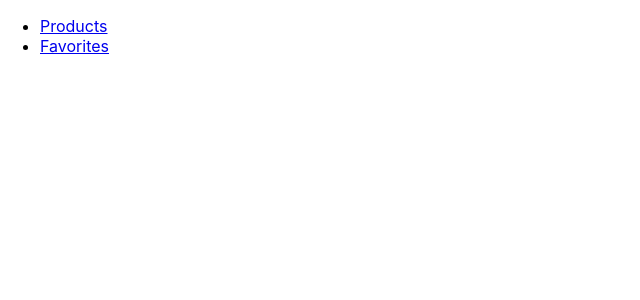
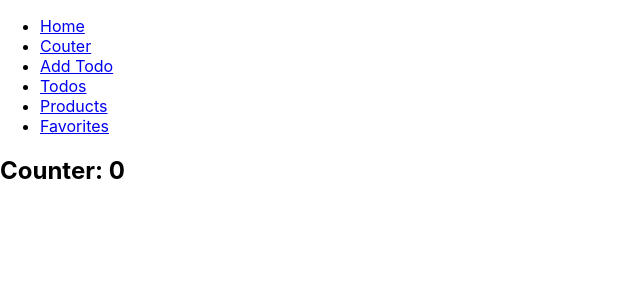
Before and after one commit to yakintech/redux-tutorial-fe202, a React (Create React App) app: page / in a window 1280 px wide. Before the commit this address had no page. Shown: the top 300 px of the page, without its empty margins (0-640 px from the left). Built offline with nearby package versions, Linux system fonts and the light colour scheme.

Commit message:
combine reducer

```diff
--- a/src/App.js
+++ b/src/App.js
@@ -12,10 +12,10 @@ function App() {
 
   <div>
     <ul>
-      {/* <li><Link to='/'>Home</Link></li>
+      <li><Link to='/'>Home</Link></li>
       <li><Link to='/counter'>Couter</Link></li>
       <li><Link to='/addtodo'>Add Todo</Link></li>
-      <li><Link to='/todos'>Todos</Link></li> */}
+      <li><Link to='/todos'>Todos</Link></li>
       <li><Link to='/products'>Products</Link></li>
       <li><Link to='/favorites'>Favorites</Link></li>
     </ul>
@@ -24,10 +24,10 @@ function App() {
     <Route path='/products' element={<ProductList/>}></Route>
     <Route path='/favorites' element={<Favorites/>}></Route>
 
-    {/* <Route path='/' element={<Home/>}></Route>
+     <Route path='/' element={<Home/>}></Route>
     <Route path='/counter' element={<CounterOperation/>}></Route>
     <Route path='/addtodo' element={<AddTodo/>}></Route>
-    <Route path='/todos' element={<ToDoList/>}></Route> */}
+    <Route path='/todos' element={<ToDoList/>}></Route>
 
   </Routes>
   </>
--- a/src/index.js
+++ b/src/index.js
@@ -2,16 +2,13 @@ import React from 'react';
 import ReactDOM from 'react-dom/client';
 import './index.css';
 import App from './App';
-import reportWebVitals from './reportWebVitals';
 import { BrowserRouter } from 'react-router-dom';
 import { createStore } from 'redux';
-import { CounterReducer } from './store/counterReducer';
 import { Provider } from 'react-redux';
-import { todoReducer } from './store/todoReducer';
-import { favoriteReducer } from './store/favoritesReducer';
+import { rootReducer } from './store';
 
 
-const store = createStore(favoriteReducer)
+const store = createStore(rootReducer)
 
 
 const root = ReactDOM.createRoot(document.getElementById('root'));
--- a/src/pages/AddTodo.jsx
+++ b/src/pages/AddTodo.jsx
@@ -7,7 +7,7 @@ function AddTodo() {
 
     let dispatch = useDispatch();
 
-    let todos = useSelector(state => state)
+    let {todoState} = useSelector(state => state)
 
     const add = () => {
         let newTodoItem = {
@@ -32,7 +32,7 @@ function AddTodo() {
         <div>
             <ul>
                 {
-                    todos && todos.map((item) => <li onClick={() => removeToDo(item.id)} key={item.id}>{item.title}</li>)
+                    todoState && todoState.map((item) => <li onClick={() => removeToDo(item.id)} key={item.id}>{item.title}</li>)
                 }
             </ul>
         </div>
--- a/src/pages/CounterOperation.jsx
+++ b/src/pages/CounterOperation.jsx
@@ -8,7 +8,7 @@ function CounterOperation() {
 
     let dispatch = useDispatch();
 
-    let state = useSelector(state => state)
+    let {counterState} = useSelector(state => state)
 
     const increase = () => {
         dispatch({ type: 'INCREASE' })
@@ -28,7 +28,7 @@ function CounterOperation() {
 
     return (<>
         <div>
-            <h1>Counter: {state} </h1>
+            <h1>Counter: {counterState} </h1>
             <button onClick={increase}>Increase</button>
             <button onClick={decrease}>Decrease</button>
 
--- a/src/pages/Favorites.jsx
+++ b/src/pages/Favorites.jsx
@@ -5,23 +5,23 @@ function Favorites() {
 
     //useSelector ile global state üzerindeki favorileri çekiyorum...
 
-    let favorites = useSelector(state => state);
+    let { favoritesState } = useSelector(state => state);
 
     let dispatch = useDispatch();
 
     const removeFav = (id) => {
-        dispatch({type:'REMOVE_TO_FAV', payload:id});
+        dispatch({ type: 'REMOVE_TO_FAV', payload: id });
         // alert('Ürün favoriden çıkarıldı')
     }
 
     const empty = () => {
-        dispatch({type:'EMPTY'})
+        dispatch({ type: 'EMPTY' })
     }
 
     return (<>
         <ul>
             {
-            favorites && favorites.map(item => <li style={{cursor:'pointer'}} onClick={() => removeFav(item.id)} key={item.id}>{item.name}</li>)
+                favoritesState && favoritesState.map(item => <li style={{ cursor: 'pointer' }} onClick={() => removeFav(item.id)} key={item.id}>{item.name}</li>)
             }
         </ul>
         <button onClick={() => empty()}>Empty</button>
--- a/src/pages/Home.jsx
+++ b/src/pages/Home.jsx
@@ -3,10 +3,10 @@ import { useSelector } from 'react-redux'
 
 function Home() {
 
-  const state = useSelector(state => state)
+  const {counterState} = useSelector(state => state)
 
   return (<>
-  <h2>Counter: {state}</h2>
+  <h2>Counter: {counterState}</h2>
   </>)
 }
 
--- a/src/pages/ProductList.jsx
+++ b/src/pages/ProductList.jsx
@@ -6,7 +6,7 @@ function ProductList() {
 
     const [products, setproducts] = useState([]);
 
-    let favorites = useSelector(state => state);
+    let { favoritesState } = useSelector(state => state);
 
 
     let dispatch = useDispatch();
@@ -20,16 +20,16 @@ function ProductList() {
 
 
     const addToFav = (item) => {
-        dispatch({type:'ADD_TO_FAVORITES', payload:item})
+        dispatch({ type: 'ADD_TO_FAVORITES', payload: item })
     }
 
     return (<>
-    <h1>Favorites Length: {favorites.length} </h1>
-    <ul>
-        {
-            products && products.map(item => <li style={{cursor:'pointer'}} onClick={() => addToFav(item)} key={item.id}>{item.name}</li>)
-        }
-    </ul>
+        <h1>Favorites Length: {favoritesState.length} </h1>
+        <ul>
+            {
+                products && products.map(item => <li style={{ cursor: 'pointer' }} onClick={() => addToFav(item)} key={item.id}>{item.name}</li>)
+            }
+        </ul>
 
     </>
     )
--- a/src/pages/ToDoList.jsx
+++ b/src/pages/ToDoList.jsx
@@ -3,13 +3,13 @@ import { useSelector } from 'react-redux'
 
 function ToDoList() {
 
-    let todos = useSelector(state => state);
+    let {todoState} = useSelector(state => state);
 
 
   return (<>
   <ul>
     {
-        todos && todos.map((item) => <li key={item.id}>{item.title}</li>)
+        todoState && todoState.map((item) => <li key={item.id}>{item.title}</li>)
     }
   </ul>
   </>
--- /dev/null
+++ b/src/store/index.js
@@ -0,0 +1,11 @@
+import { combineReducers } from "redux";
+import { CounterReducer } from "./counterReducer";
+import { favoriteReducer } from "./favoritesReducer";
+import { todoReducer } from "./todoReducer";
+
+
+export const rootReducer = combineReducers({
+    counterState : CounterReducer,
+    favoritesState: favoriteReducer,
+    todoState: todoReducer
+})
```
Lines whose indentation alone changed are shown as unchanged.
